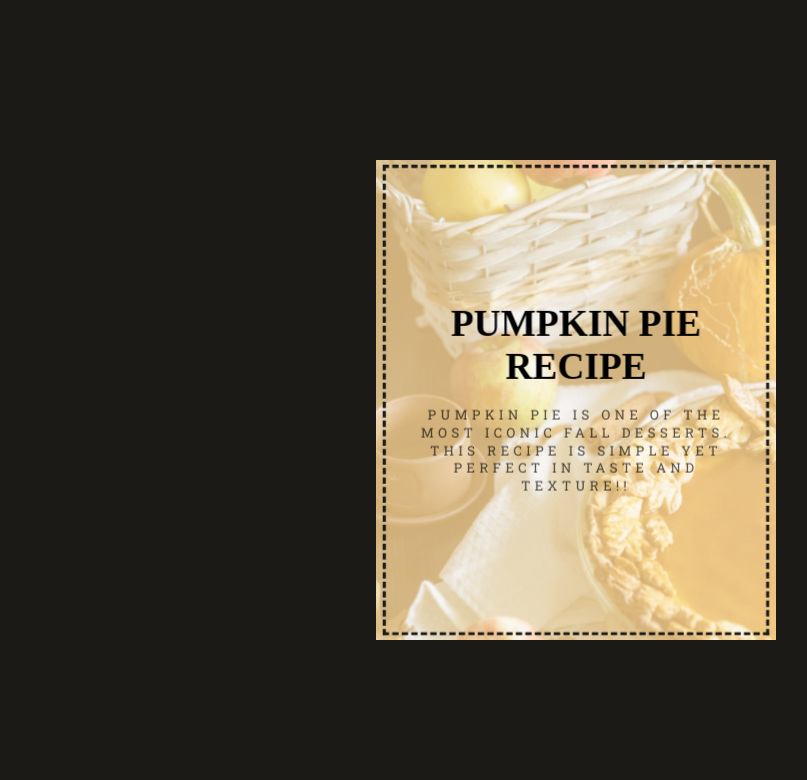
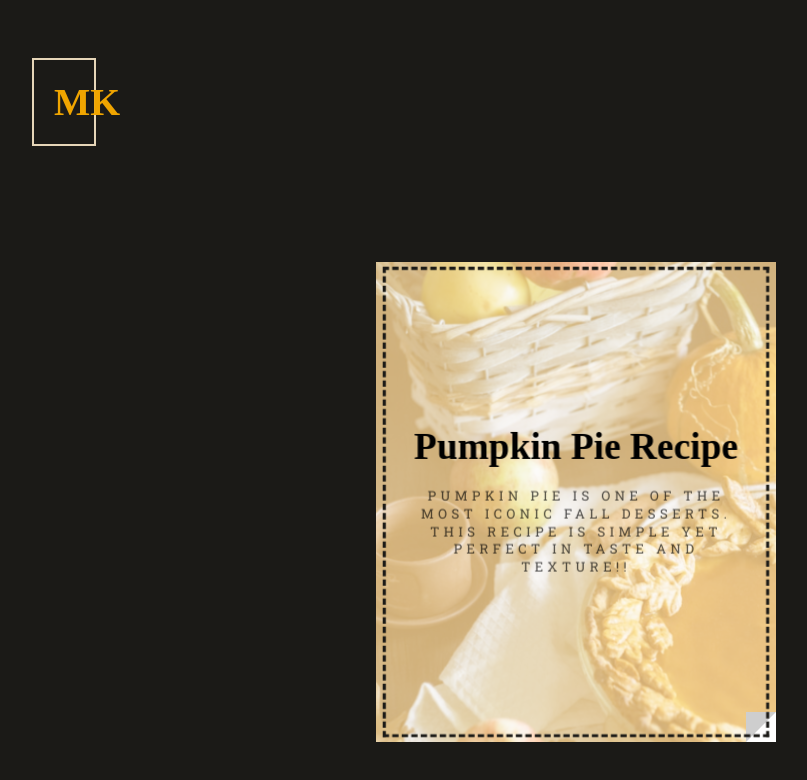
Before and after one commit to RVCC-IDMX/flip-Mohammedkhan18, an Eleventy site: page src/index.html in a window 1280 px wide. Shown: the whole page, without its empty margins (64-871 px from the left). Built offline with nearby package versions, Linux system fonts and the light colour scheme; Eleventy itself is replaced by a stand-in of ours; files that its build step writes are made by us from their sources; a web font is replaced by a local one.

Commit message:
Final Touches

```diff
--- a/src/index.html
+++ b/src/index.html
@@ -11,6 +11,9 @@
     <link rel="stylesheet" href="css/main.css">
   </head>
   <body>
+  <div class="logo">
+    <h1>MK</h1>
+  </div>
   <div class="card">
     <div class="card__content">
 
--- a/src/sass/pages/_home.scss
+++ b/src/sass/pages/_home.scss
@@ -19,6 +19,17 @@ body {
   place-items: center;
   background: #1B1A17;
 
+ }
+
+ .logo {
+  color: #F0A500;
+  margin-right: 80%;
+  font-family: 'Sansita Swashed';
+  border: 2px solid #E6D5B8;
+  font-size: 1.2em;
+  padding: 20px;
+  padding-right: 40.2px;
+  width: 50px;
  }
 
  .card {
@@ -79,7 +90,8 @@ body {
 .card__title {
   font-size: 2rem;
   transform: var(--level-three);
-  text-transform: uppercase;
+  text-transform: b;
+  font-family: 'Sansita Swashed';
 }
 
 .card__description {
@@ -117,9 +129,39 @@ body {
   transform: var(--level-one);
 }
 
+.card__front:after {
+  content: "";
+      position: absolute;
+      bottom: 0;
+      right: 0;
+      width: 30px;
+      height: 30px;
+      border: 15px solid #cecece;
+      border-bottom-color: white;
+      border-right-color: white;
+}
+
 .card__back {
   transform: rotateY(.5turn);
   background: #F0A500;
+}
+
+.card__back:after {
+      content: "";
+      position: absolute;
+      bottom: 0;
+      left: 0;
+      width: 30px;
+      height: 30px;
+      border: 15px solid transparent;
+      border-bottom-color: white;
+      border-left-color: white;
+}
+
+.button {
+  background-color: transparent;
+  border: 1px solid black;
+  transform: var(level-two);
 }
 
 @media (prefers-reduced-motion: reduce) {
```
